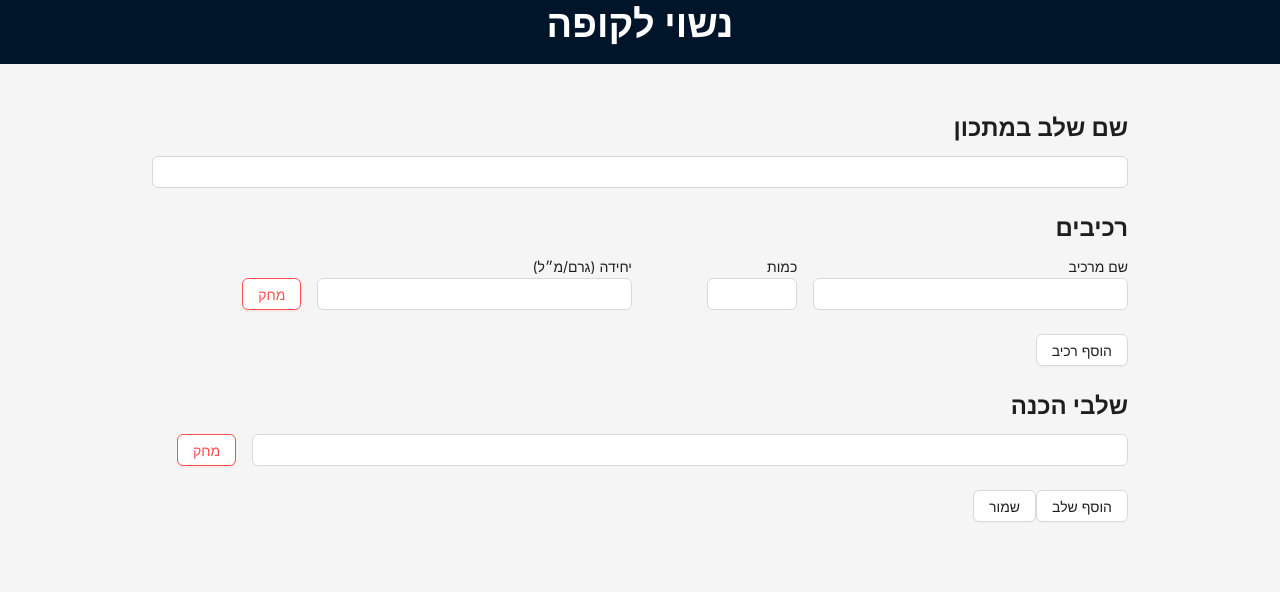
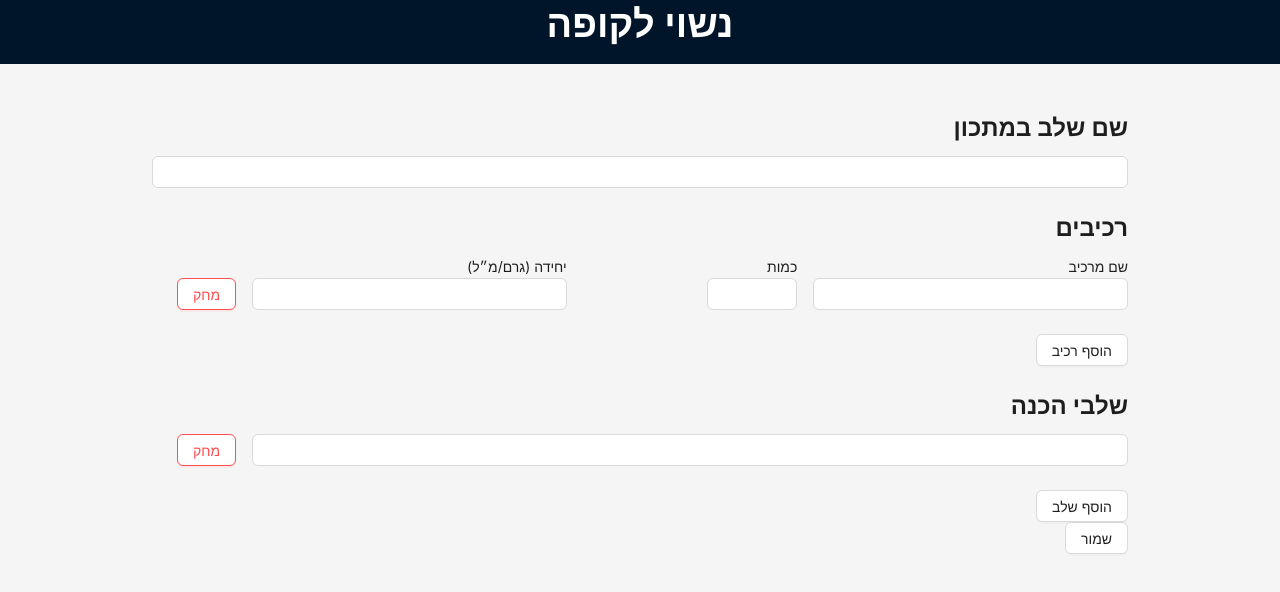
Before and after one commit to NofGuttman/recipes, a React (Create React App) app: page /create-recipe in a window 1280 px wide. Shown: the top 592 px of the page. Built offline with nearby package versions, Linux system fonts and the light colour scheme.

Commit message:
separated section for component

```diff
--- /dev/null
+++ b/src/ui/CreateRecipePage/RecipeComponentFormSection/index.jsx
@@ -0,0 +1,77 @@
+import {Button, Col, Form, Input, InputNumber, Row, Typography} from "antd";
+import {requiredFieldRule} from "../utils";
+
+const {Title} = Typography;
+
+const RecipeComponentFormSection = () => (
+  <div className='component-form-section'>
+    <Title level={3}>שם שלב במתכון</Title>
+    <Form.Item name='componentName' rules={[requiredFieldRule]}>
+      <Input/>
+    </Form.Item>
+    <Title level={3}>רכיבים</Title>
+    <Form.List
+      name='ingredients'
+    >
+      {((fields, {add, remove}) => (
+        <>
+          {fields.length > 0 && (
+            <Row gutter={16}>
+              <Col span={8}>שם מרכיב</Col>
+              <Col flex='auto'>כמות</Col>
+              <Col span={8}>יחידה (גרם/מ״ל)</Col>
+              <Col flex='100px'></Col>
+            </Row>
+          )}
+          {fields.map((field) => (
+            <Row gutter={16}>
+              <Col span={8}>
+                <Form.Item name={[field.name, 'name']} rules={[requiredFieldRule]}>
+                  <Input/>
+                </Form.Item>
+              </Col>
+              <Col flex='auto'>
+                <Form.Item name={[field.name, 'quantity']}>
+                  <InputNumber/>
+                </Form.Item>
+              </Col>
+              <Col span={8}>
+                <Form.Item name={[field.name, 'unit']}>
+                  <Input/>
+                </Form.Item>
+              </Col>
+              <Col flex='100px'>
+                <Button danger onClick={() => remove(field.name)}>מחק</Button>
+              </Col>
+            </Row>
+          ))}
+          <Button onClick={add}>הוסף רכיב</Button>
+        </>
+      ))}
+    </Form.List>
+    <Title level={3}>שלבי הכנה</Title>
+    <Form.List
+      name='steps'
+    >
+      {((fields, {add, remove}) => (
+        <>
+          {fields.map((field) => (
+            <Row gutter={16}>
+              <Col flex='auto'>
+                <Form.Item name={[field.name, 'name']} rules={[requiredFieldRule]}>
+                  <Input/>
+                </Form.Item>
+              </Col>
+              <Col flex='100px'>
+                <Button danger onClick={() => remove(field.name)}>מחק</Button>
+              </Col>
+            </Row>
+          ))}
+          <Button onClick={add}>הוסף שלב</Button>
+        </>
+      ))}
+    </Form.List>
+  </div>
+);
+
+export default RecipeComponentFormSection;
--- a/src/ui/CreateRecipePage/index.jsx
+++ b/src/ui/CreateRecipePage/index.jsx
@@ -1,4 +1,5 @@
 import {Button, Col, Form, Input, InputNumber, Row, Typography} from "antd";
+import RecipeComponentFormSection from "./RecipeComponentFormSection";
 
 const {Title} = Typography;
 
@@ -13,11 +14,6 @@ const CreateRecipePage = () => {
     steps: [{}],
   }
 
-  const requiredFieldRule = {
-    required: true,
-    message: 'שדה חובה',
-  }
-
   return (
     <Form
       dir='rtl'
@@ -26,73 +22,7 @@ const CreateRecipePage = () => {
       onFinish={onSubmit}
       initialValues={initialValues}
     >
-      <Title level={3}>שם שלב במתכון</Title>
-      <Form.Item name='componentName' rules={[requiredFieldRule]}>
-        <Input/>
-      </Form.Item>
-      <Title level={3}>רכיבים</Title>
-      <Form.List
-        name='ingredients'
-      >
-        {((fields, {add, remove}) => (
-          <>
-            {fields.length > 0 && (
-              <Row gutter={16}>
-                <Col span={8}>שם מרכיב</Col>
-                <Col span={4}>כמות</Col>
-                <Col span={8}>יחידה (גרם/מ״ל)</Col>
-                <Col span={4}></Col>
-              </Row>
-            )}
-            {fields.map((field) => (
-              <Row gutter={16}>
-                <Col span={8}>
-                  <Form.Item name={[field.name, 'name']} rules={[requiredFieldRule]}>
-                    <Input/>
-                  </Form.Item>
-                </Col>
-                <Col span={4}>
-                  <Form.Item name={[field.name, 'quantity']}>
-                    <InputNumber/>
-                  </Form.Item>
-                </Col>
-                <Col span={8}>
-                  <Form.Item name={[field.name, 'unit']}>
-                    <Input/>
-                  </Form.Item>
-                </Col>
-                <Col span={4}>
-                  <Button danger onClick={() => remove(field.name)}>מחק</Button>
-                </Col>
-              </Row>
-            ))}
-            <Button onClick={add}>הוסף רכיב</Button>
-          </>
-        ))}
-      </Form.List>
-      <Title level={3}>שלבי הכנה</Title>
-      <Form.List
-        name='steps'
-      >
-        {((fields, {add, remove}) => (
-          <>
-            {fields.map((field) => (
-              <Row gutter={16}>
-                <Col flex='auto'>
-                  <Form.Item name={[field.name, 'name']} rules={[requiredFieldRule]}>
-                    <Input/>
-                  </Form.Item>
-                </Col>
-                <Col flex='100px'>
-                  <Button danger onClick={() => remove(field.name)}>מחק</Button>
-                </Col>
-              </Row>
-            ))}
-            <Button onClick={add}>הוסף שלב</Button>
-          </>
-        ))}
-      </Form.List>
-
+      <RecipeComponentFormSection />
       <Button htmlType='submit'>
         שמור
       </Button>
--- /dev/null
+++ b/src/ui/CreateRecipePage/utils.js
@@ -0,0 +1,4 @@
+export const requiredFieldRule = {
+  required: true,
+  message: 'שדה חובה',
+}
```
